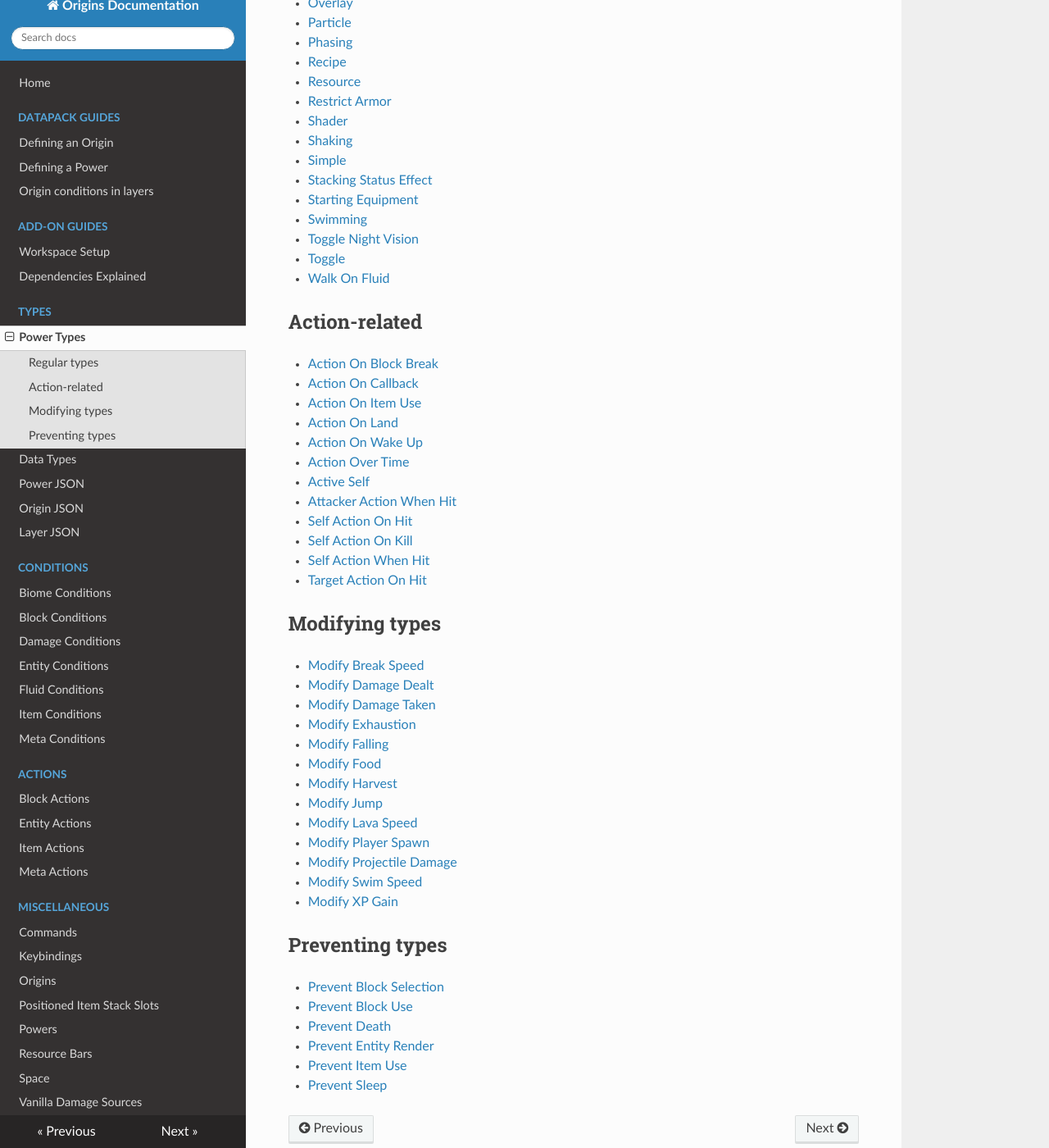
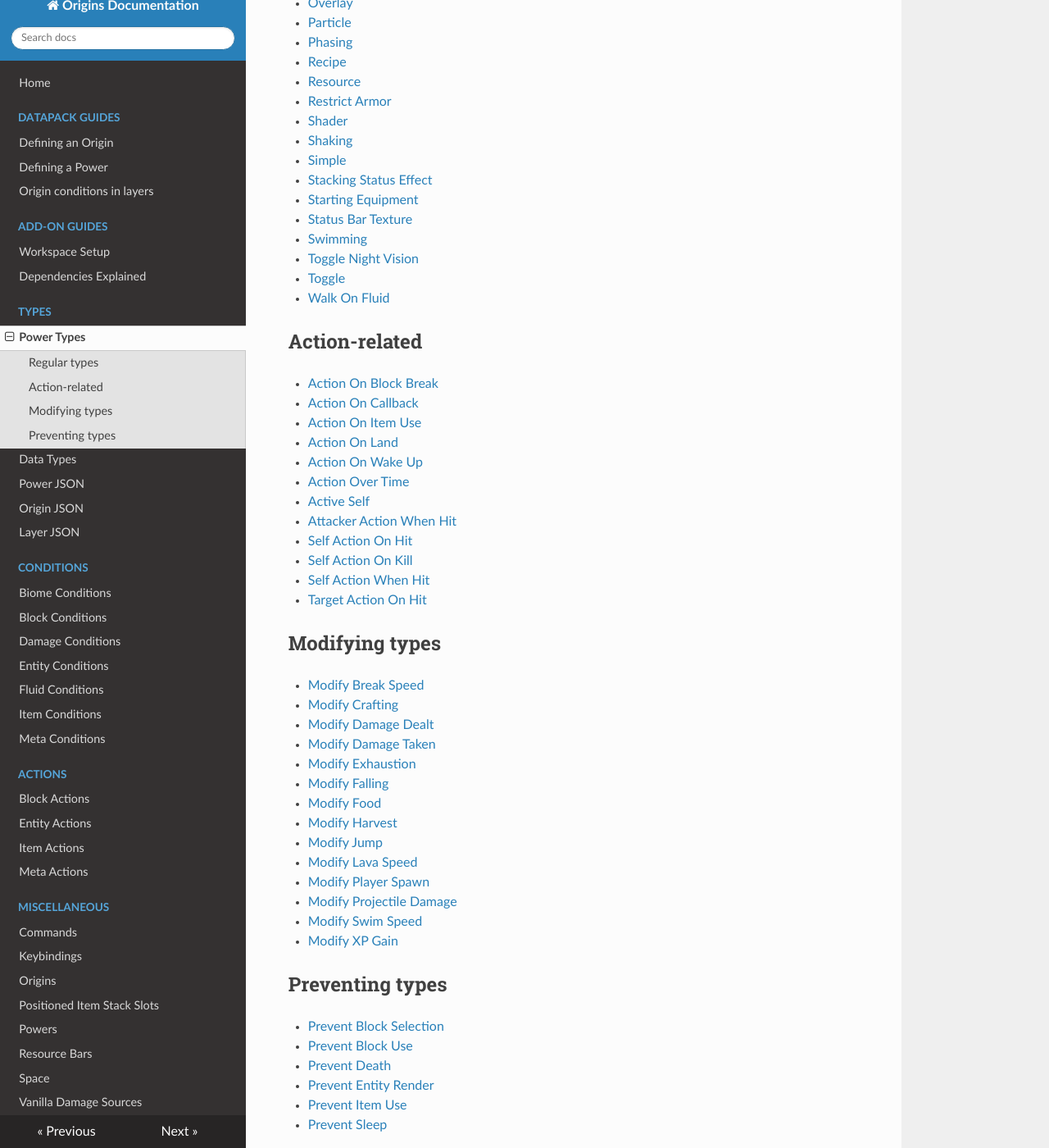
Before and after one commit to apace100/origins-docs, an MkDocs documentation site: the page built from docs/power_types.md, in a window 1280 px wide and 1400 px high, scrolled down 1018 px. Shown: the whole window at 82% size. Built offline with MkDocs 1.6.1, drawn with Linux system fonts in a browser that asks for light colours; nearby versions of some CDN libraries.

Commit message:
Modify `power_types.md` Now includes the `modify_crafting` and `status_bar_texture` power types

```diff
--- a/docs/power_types.md
+++ b/docs/power_types.md
@@ -49,6 +49,7 @@ Unless stated otherwise, each power type supports a `condition` field with an [e
 * [Simple](power_types/simple.md)
 * [Stacking Status Effect](power_types/stacking_status_effect.md)
 * [Starting Equipment](power_types/starting_equipment.md)
+* [Status Bar Texture](power_types/status_bar_texture.md)
 * [Swimming](power_types/swimming.md)
 * [Toggle Night Vision](power_types/toggle_night_vision.md)
 * [Toggle](power_types/toggle.md)
@@ -72,6 +73,7 @@ Unless stated otherwise, each power type supports a `condition` field with an [e
 ## Modifying types
 
 * [Modify Break Speed](power_types/modify_break_speed.md)
+* [Modify Crafting](power_types/modify_crafting.md)
 * [Modify Damage Dealt](power_types/modify_damage_dealt.md)
 * [Modify Damage Taken](power_types/modify_damage_taken.md)
 * [Modify Exhaustion](power_types/modify_exhaustion.md)
```
